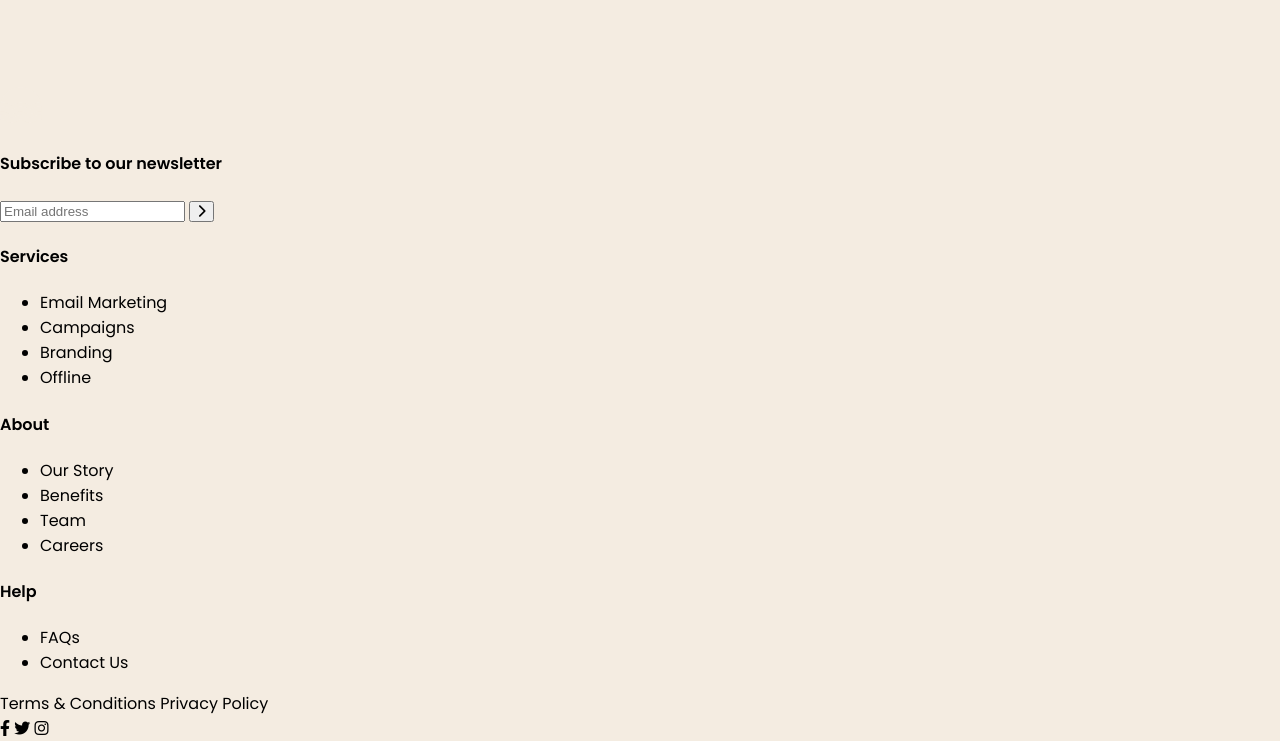
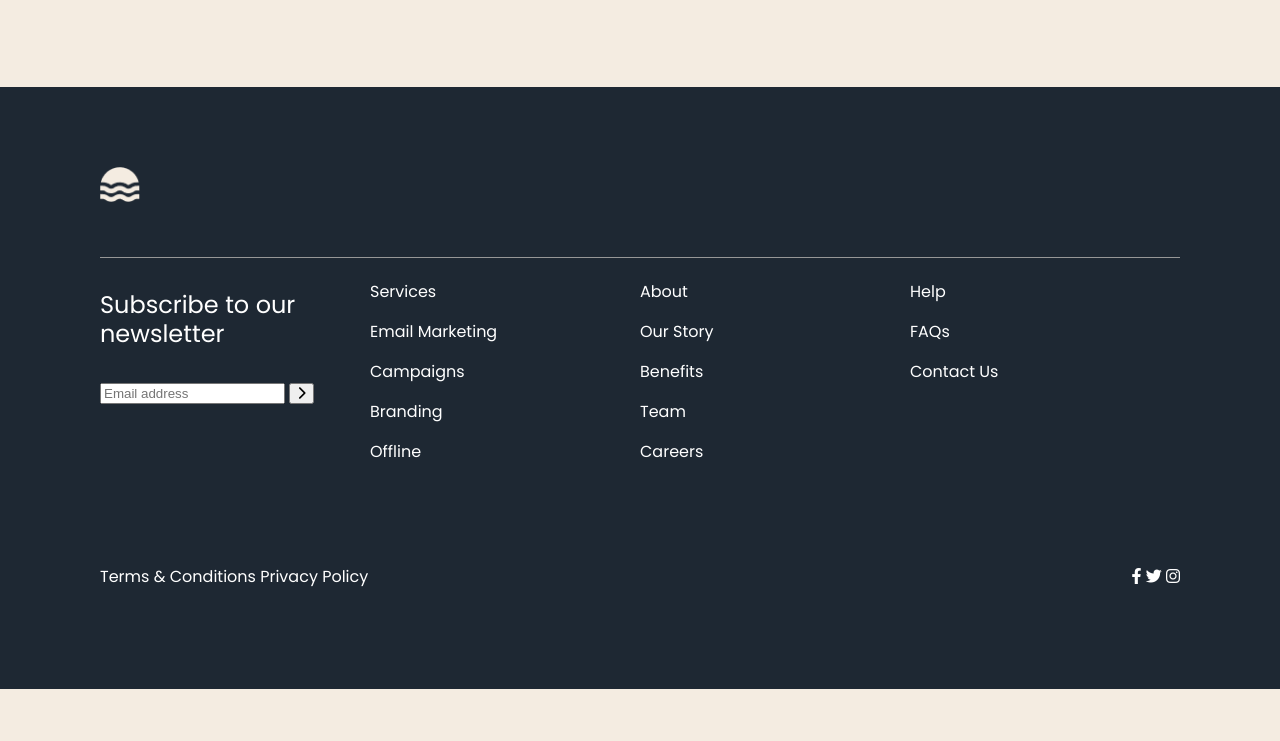
Before and after one commit to fahadchy24/food-delivery-website, a plain HTML site: page index.html in a window 1280 px wide. Shown: the part 6206-6947 px from the top of the page. After the commit the page ends 6895 px from the top, so only its background shows below. Drawn offline with Linux system fonts and the light colour scheme.

Commit message:
footer and cotact section updated

```diff
--- a/css/style.css
+++ b/css/style.css
@@ -728,3 +728,76 @@ a {
     margin: 0 auto;
     flex-basis: 40%;
 }
+
+
+/*********************************************
+                Footer CSS
+**********************************************/
+
+
+.footer {
+    background-color: #1E2833;
+    color: var(--color-white);
+    padding: 80px 100px 0;
+}
+
+
+.footer-logo {
+    padding-bottom: 48px;
+    border-bottom: 1px solid #979797;
+}
+
+.footer-logo img {
+    width: 40px;
+    height: 35px;
+}
+
+.footer a {
+    color: var(--color-white);
+}
+
+.footer .footer-content {
+    display: flex;
+    flex-wrap: wrap;
+}
+
+.footer-content>div {
+    flex: 0 0 25%;
+}
+
+.footer-content>div:nth-child(1) h4 {
+    font-weight: 400;
+    font-size: 1.5rem;
+    line-height: 29px;
+}
+
+.footer-content>div:nth-child(2) h4 {
+    font-weight: 400;
+    margin-bottom: 0;
+}
+
+.footer-content>div:nth-child(3) h4 {
+    font-weight: 400;
+    margin-bottom: 0;
+}
+
+.footer-content>div:nth-child(4) h4 {
+    font-weight: 400;
+    margin-bottom: 0;
+}
+
+.footer-content>div ul {
+    list-style: none;
+    margin: 0;
+    padding: 0;
+}
+
+.footer-content>div ul li {
+    padding-top: 15px;
+}
+
+.bottom-footer {
+    display: flex;
+    justify-content: space-between;
+    padding: 100px 0;
+}
--- a/index.html
+++ b/index.html
@@ -509,7 +509,7 @@
         <!-- End Contact Us -->
 
         <!-- Start Footer -->
-        <footer>
+        <footer class="footer">
             <div class="top-footer">
                 <div class="footer-logo">
                     <img src="/images/footer-logo.png" alt="footer-logo" srcset="">
```
